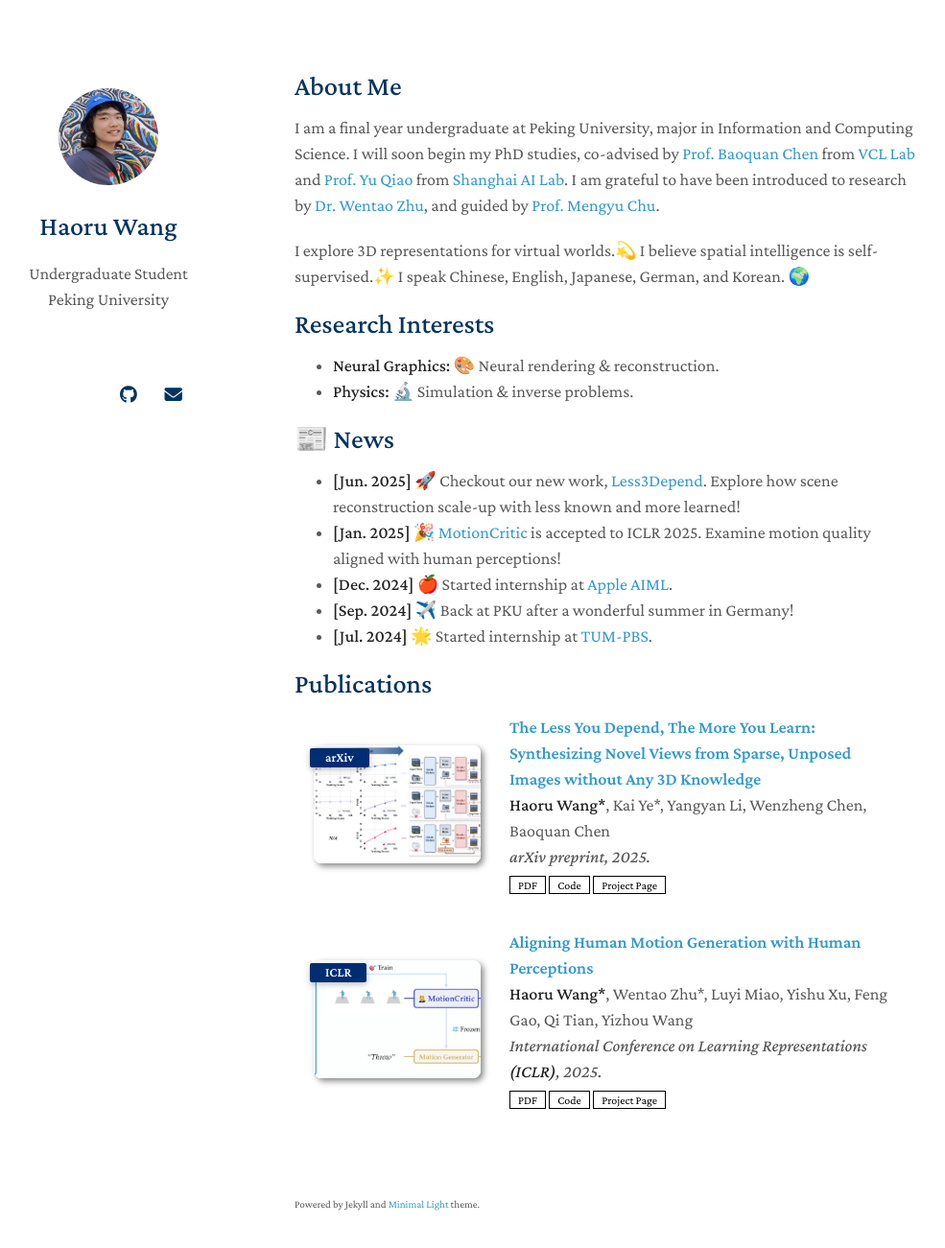
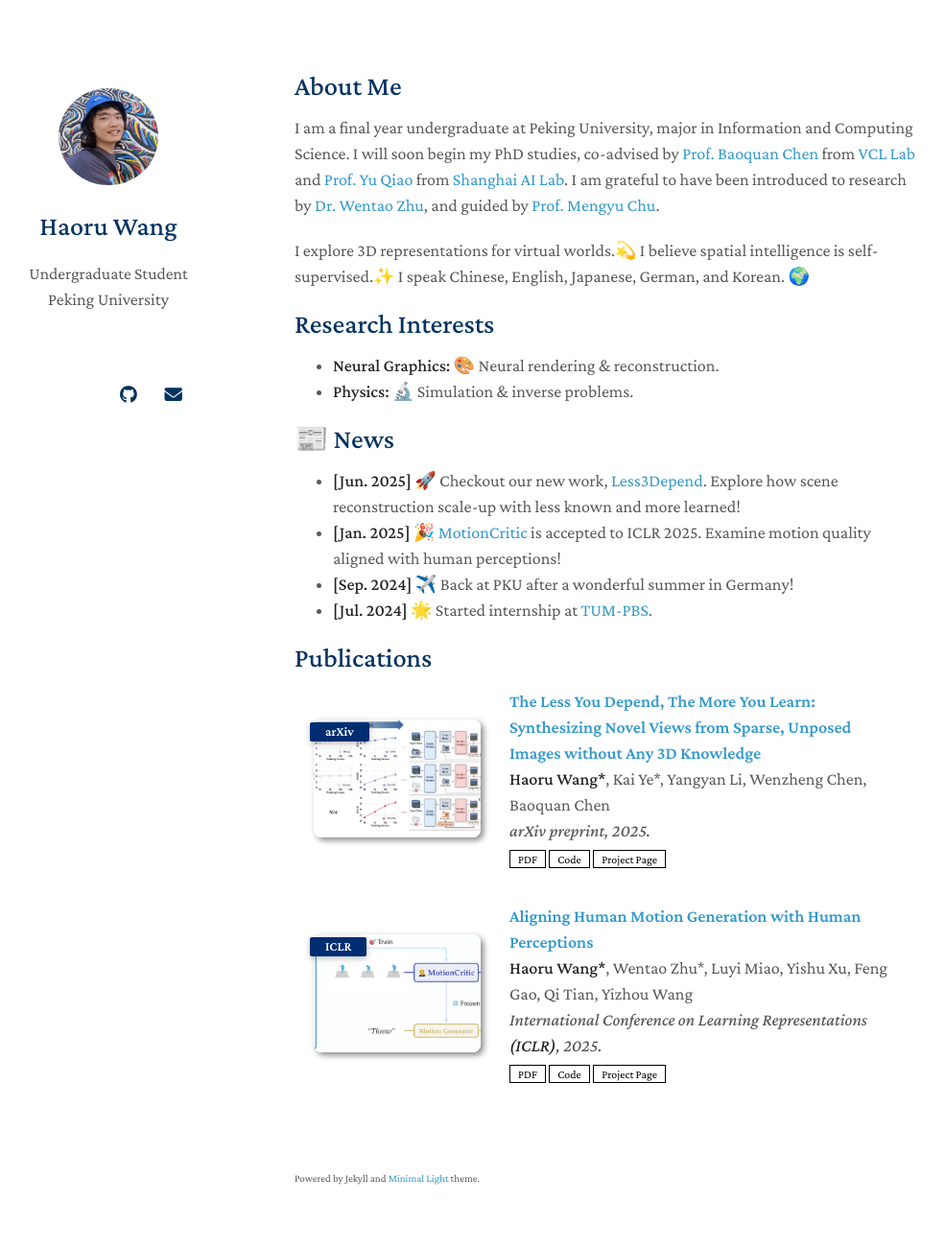
Before and after one commit to ou524u/ou524u.github.io, a Jekyll site: the page built from index.md, in a window 1280 px wide and 1337 px high. Shown: the top 1301 px of the window at 96% size, without its empty margins (163-1148 px from the left). Built offline with Jekyll 4.4.1, drawn with Linux system fonts in a browser that asks for light colours; a style sheet for code colours, icons or effects is not loaded; our own code applies the rules of GitHub Pages for plain Markdown files.

Commit message:
remove apple

```diff
--- a/index.md
+++ b/index.md
@@ -17,7 +17,7 @@ I explore 3D representations for virtual worlds.💫 I believe spatial intellige
 ## 📰 News
 - **[Jun. 2025]** 🚀 Checkout our new work, [Less3Depend](https://pku-vcl-geometry.github.io/Less3Depend/). Explore how scene reconstruction scale-up with less known and more learned!
 - **[Jan. 2025]** 🎉 [MotionCritic](https://motioncritic.github.io/) is accepted to ICLR 2025. Examine motion quality aligned with human perceptions!
-- **[Dec. 2024]** 🍎 Started internship at [Apple AIML](https://www.apple.com/).
+<!-- - **[Dec. 2024]** 🍎 Started internship at [Apple AIML](https://www.apple.com/). -->
 - **[Sep. 2024]** ✈️ Back at PKU after a wonderful summer in Germany!
 - **[Jul. 2024]** 🌟 Started internship at [TUM-PBS](https://ge.in.tum.de/).
 
```
